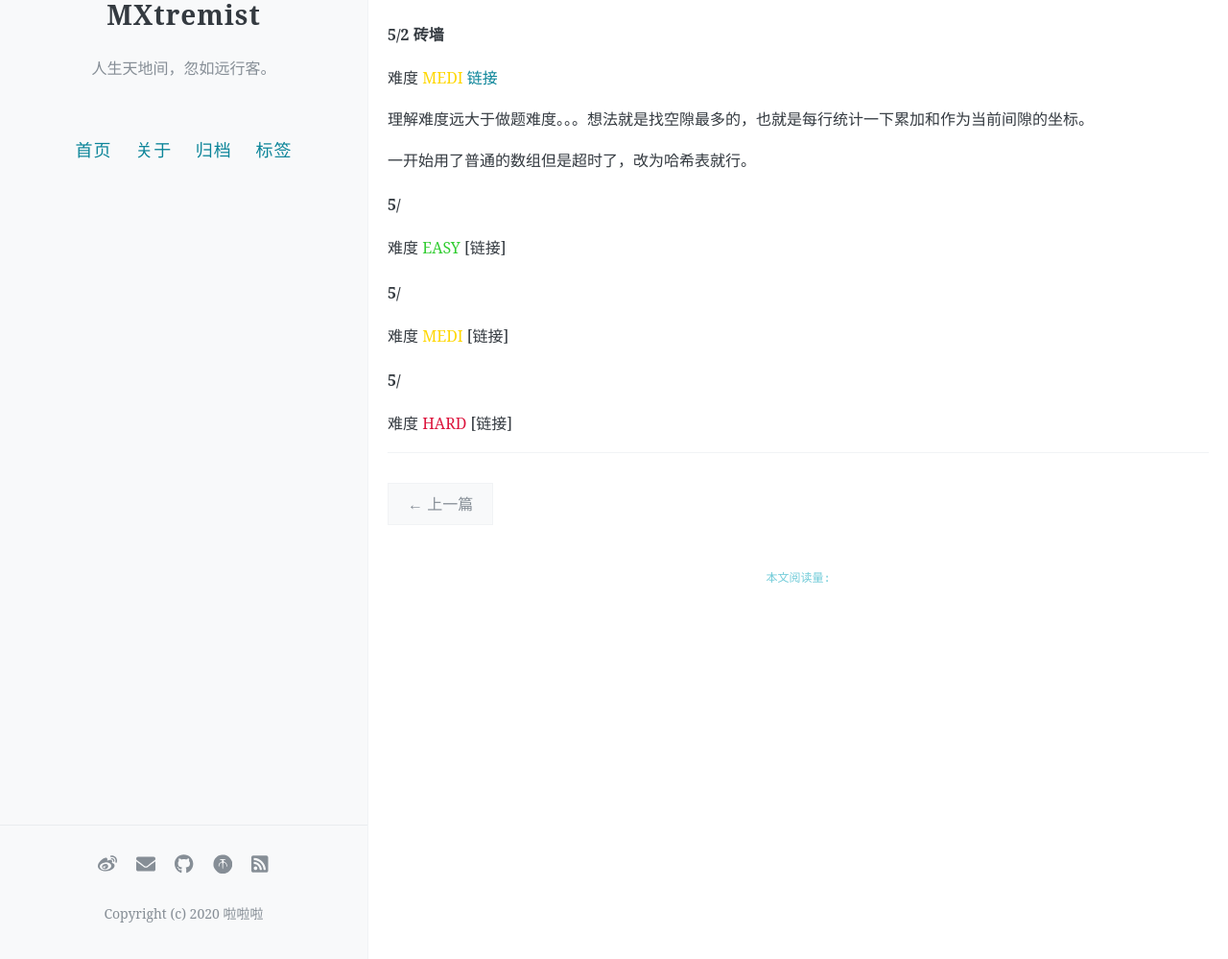
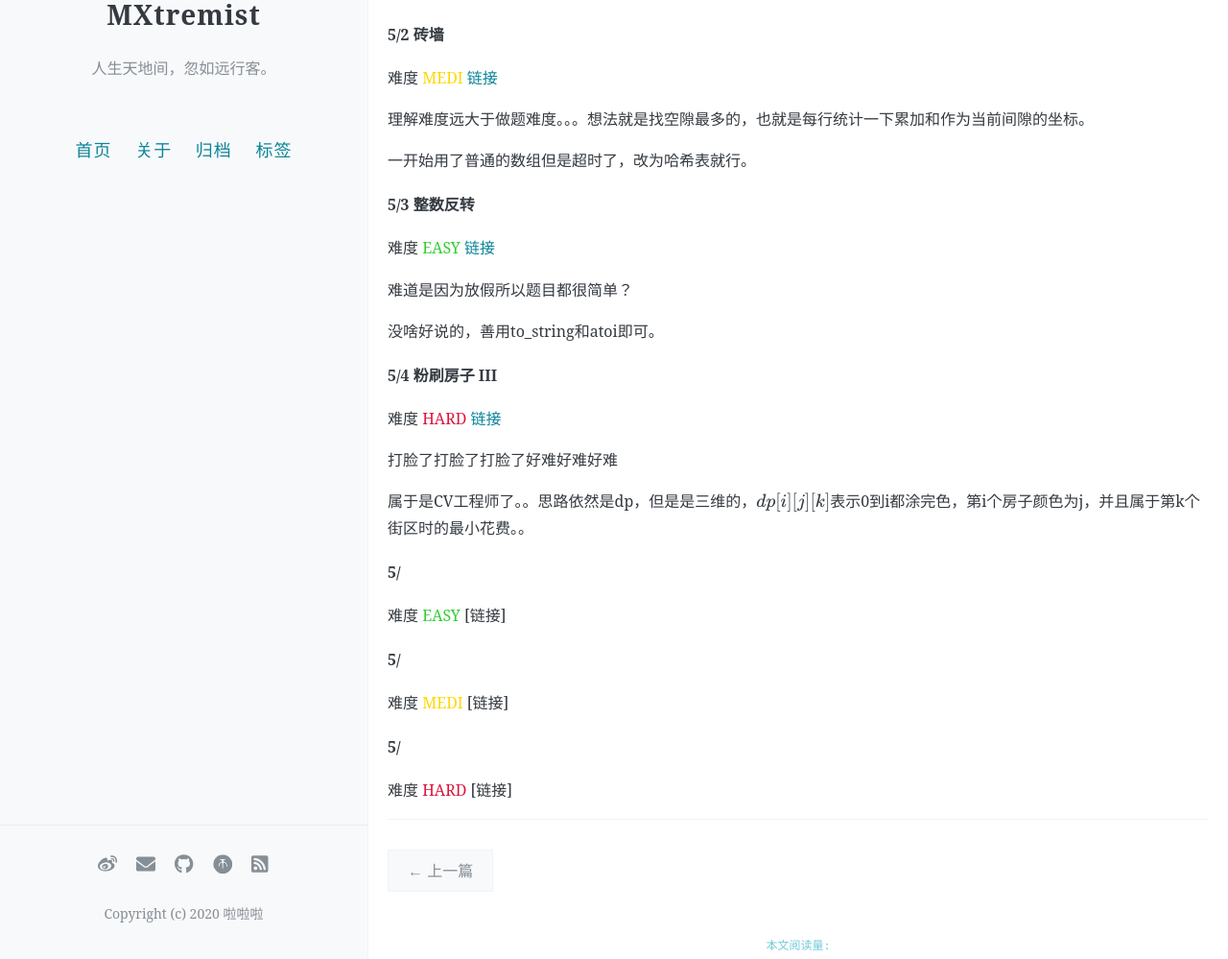
Before and after one commit to MXtremist/mxtremist.github.io, a Jekyll site: the page built from _posts/2021-05-01-leetcode202105.md, in a window 1280 px wide and 1306 px high. Shown: the part 307-1306 px from the top of the window at 96% size. Built offline with Jekyll 4.4.1, drawn with Linux system fonts in a browser that asks for light colours; formulas are drawn with MathJax 3; comment, search, counter and statistics services are not loaded.

Commit message:
Update 2021-05-01-leetcode202105.md

```diff
--- a/_posts/2021-05-01-leetcode202105.md
+++ b/_posts/2021-05-01-leetcode202105.md
@@ -33,6 +33,26 @@ comments: true
 
 
 
+##### 5/3 整数反转
+
+难度 <font color="Limegreen">EASY</font>	[链接](https://leetcode-cn.com/problems/reverse-integer/)
+
+难道是因为放假所以题目都很简单？
+
+没啥好说的，善用to_string和atoi即可。
+
+
+
+##### 5/4 粉刷房子 III
+
+难度 <font color="Crimson">HARD</font>	[链接](https://leetcode-cn.com/problems/paint-house-iii/)
+
+打脸了打脸了打脸了好难好难好难
+
+属于是CV工程师了。。思路依然是dp，但是是三维的，$dp[i][j][k]$表示0到i都涂完色，第i个房子颜色为j，并且属于第k个街区时的最小花费。。
+
+
+
 ##### 5/
 
 难度 <font color="Limegreen">EASY</font>	[链接]
```
